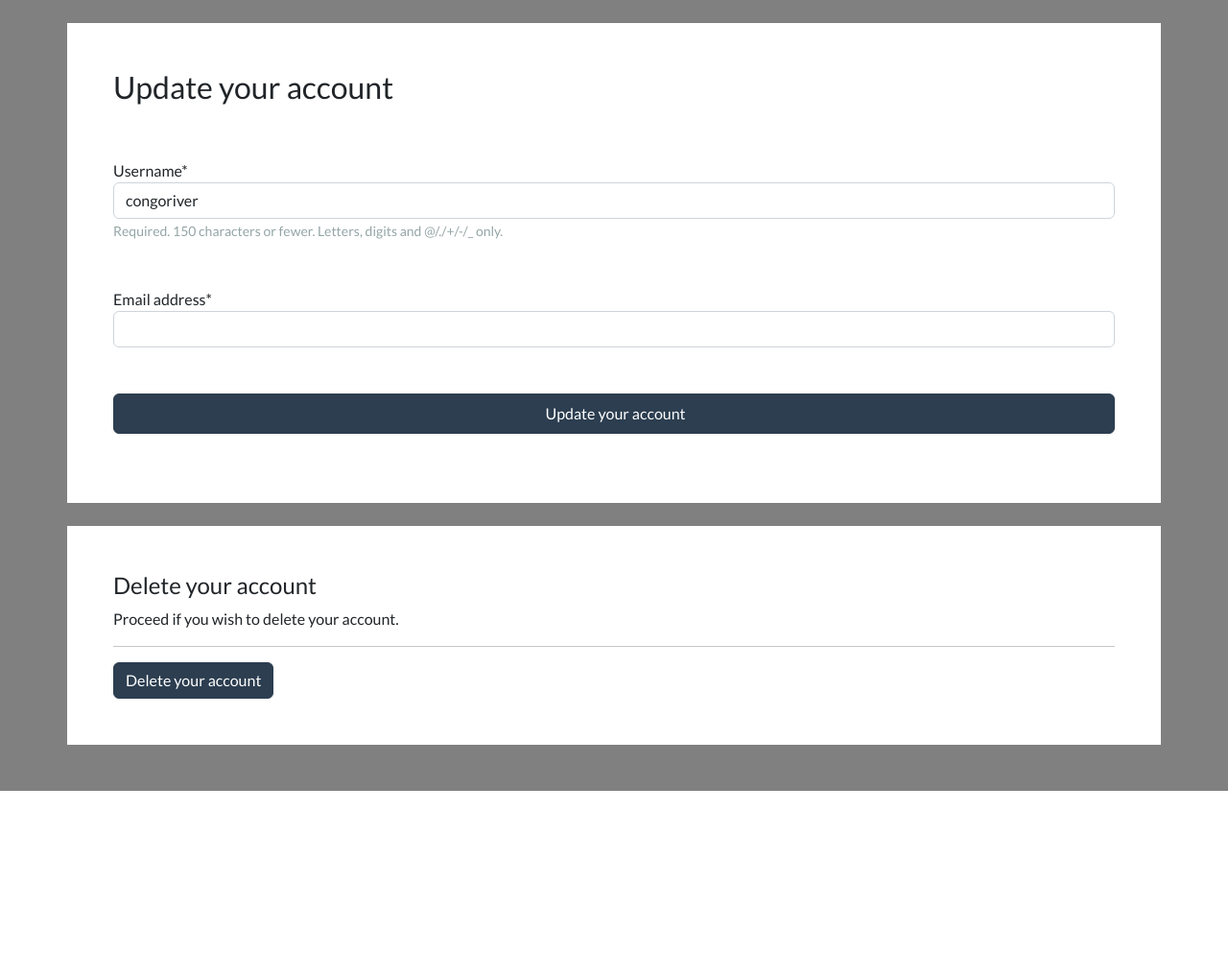
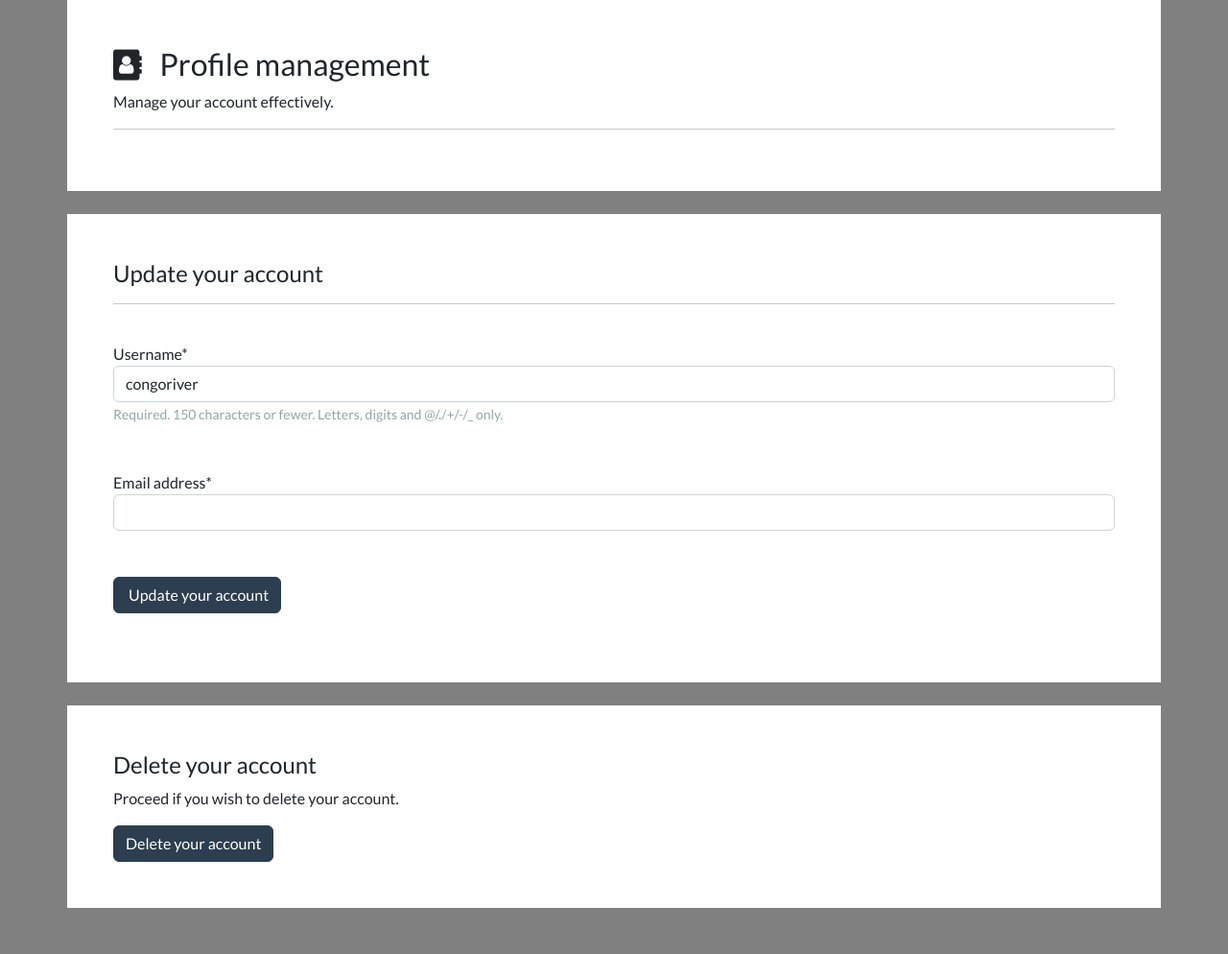
Before and after one commit to danieldelahoz596/store-management-system, a Django app: page /account/profile-management in a window 1280 px wide. Shown: the part 72-1066 px from the top of the page at 96% size. Before the commit the page ends 896 px from the top, so only its background shows below. Run offline with Django 4.2, Linux system fonts and the light colour scheme; a user stored in the database is signed in; data comes from the database, SQL or seed files in the repository; some libraries are stand-ins or nearby versions.

Commit message:
Visual improvements
changes in base.html: adding dashboard and logout button to logged in user's default view, authenticated and logged in users don't see register and login button, but dashboard and logout buttons instead;some visual changes in dashboard.html (removing logout button and so on); improving the look of profile update button in profile-management.html; a button to navigate between account deletion page and the dashboard; visual changes on a profile-management.html page

```diff
--- a/ecommerce/account/templates/account/profile-management.html
+++ b/ecommerce/account/templates/account/profile-management.html
@@ -26,13 +26,26 @@
 
     <body>
 
+     <div class="container bg-white shadow-md p-5 form-layout">
+
+         <h3> <i class="fa fa-address-book" aria-hidden="true"></i> &nbsp; Profile management </h3>
+
+         <p> Manage your account effectively. </p>
+
+         <hr>
+
+
+        </div>
+
+
         <br>
 
         <div class="container bg-white shadow-md p-5 form-layout">
 
-            <h3> Update your account </h3>
+            <h4> Update your account </h4>
 
-            <br>
+            <hr>
+
             <br>
 
             <form method="POST" autocomplete="off">
@@ -52,7 +65,7 @@
 
 
 
-                <button type="submit" class="btn btn-primary navbar-btn text-white w-100 btn-block p-2"> &nbsp;Update your account </button>
+                <button type="submit" class="btn btn-primary navbar-btn text-white"> &nbsp;Update your account </button>
 
                 <br> <br>
 
@@ -73,7 +86,6 @@
 
             <p> Proceed if you wish to delete your account.</p>
 
-            <hr>
 
             <a class="btn btn-primary navbar-btn text-white" type="button"  href="{% url 'delete-account' %}"> Delete your account </a>
 
```
Also changed, not shown: ecommerce/account/templates/account/dashboard.html (+1 -6 lines), ecommerce/account/templates/account/delete-account.html (+5 -9 lines).
